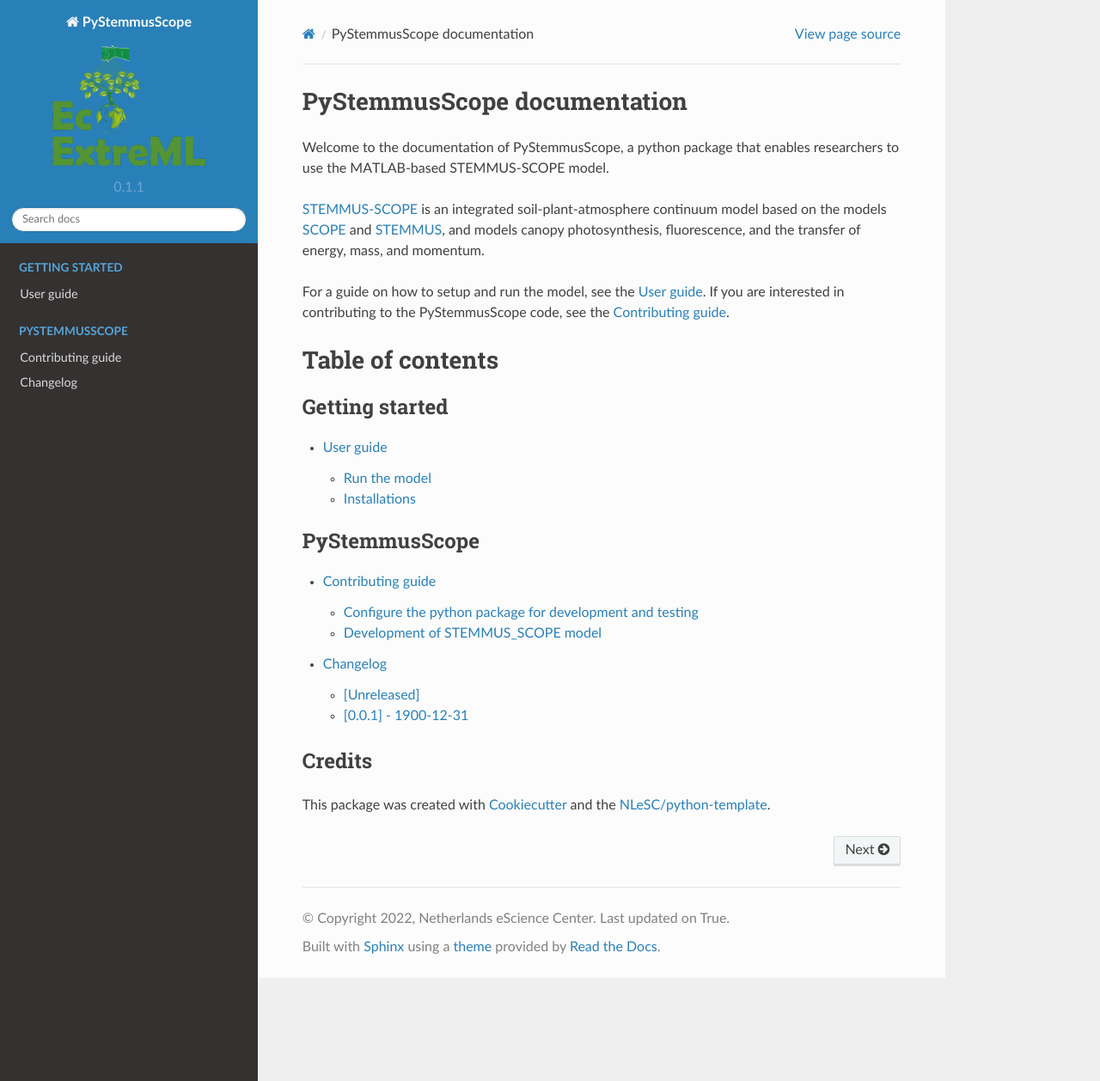
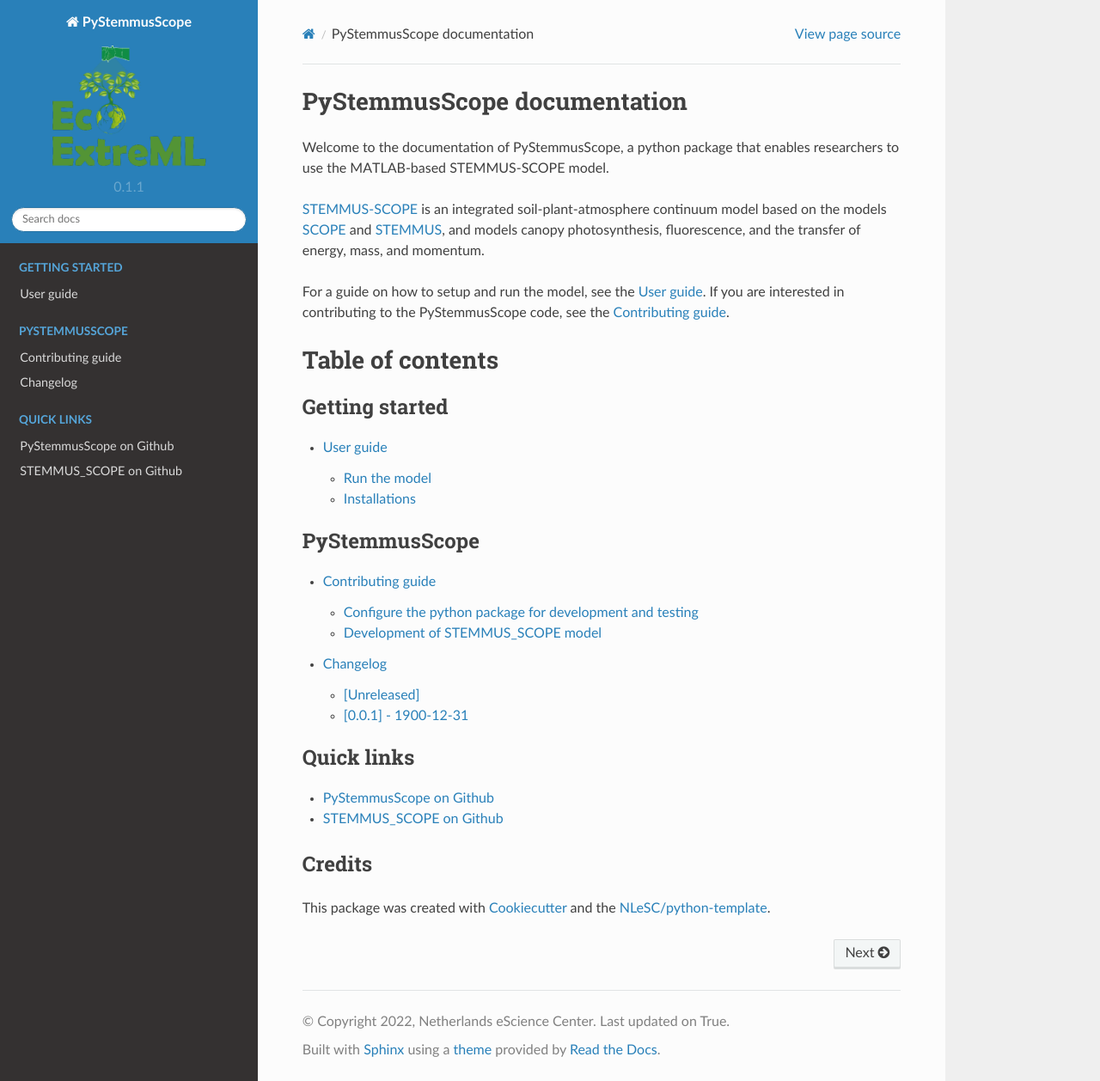
Before and after one commit to EcoExtreML/STEMMUS_SCOPE_Processing, a Sphinx documentation site: the page built from docs/index.rst, in a window 1280 px wide and 1258 px high. Shown: the whole window at 86% size. Built offline with Sphinx 7.4.7 and the Read the Docs theme 2.0.0, drawn with Linux system fonts in a browser that asks for light colours; pages that are not in the unit, such as notebooks, are missing from menus.

Commit message:
Add extra links to ToC

```diff
--- a/docs/index.rst
+++ b/docs/index.rst
@@ -38,6 +38,12 @@ Table of contents
     API reference <autoapi/index.rst>
 
 .. toctree::
+    :caption: Quick links
+
+    PyStemmusScope on Github <https://github.com/EcoExtreML/STEMMUS_SCOPE_Processing>
+    STEMMUS_SCOPE on Github <https://github.com/EcoExtreML/STEMMUS_SCOPE>
+
+.. toctree::
     :maxdepth: 0
     :hidden:
 
```
